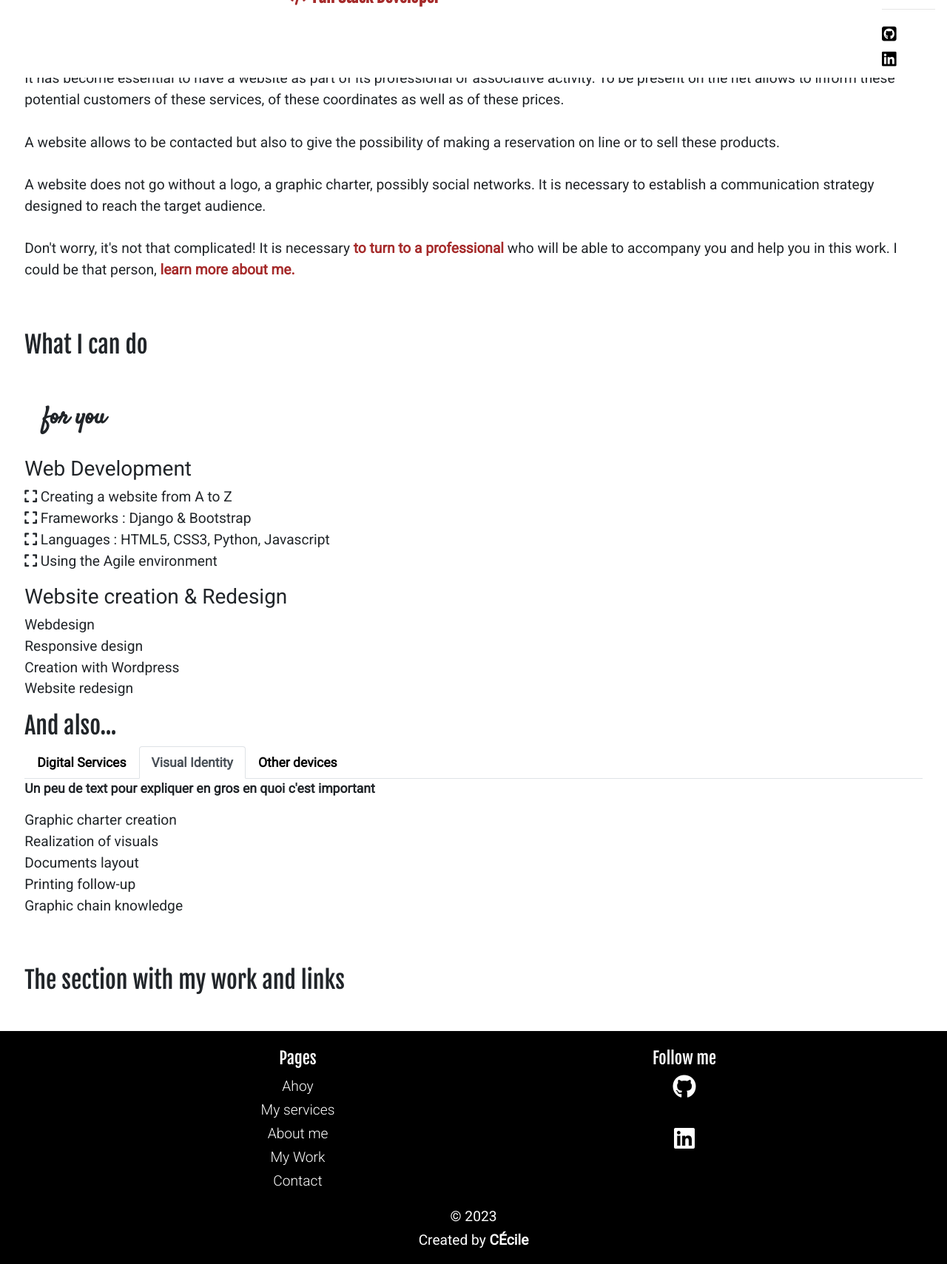
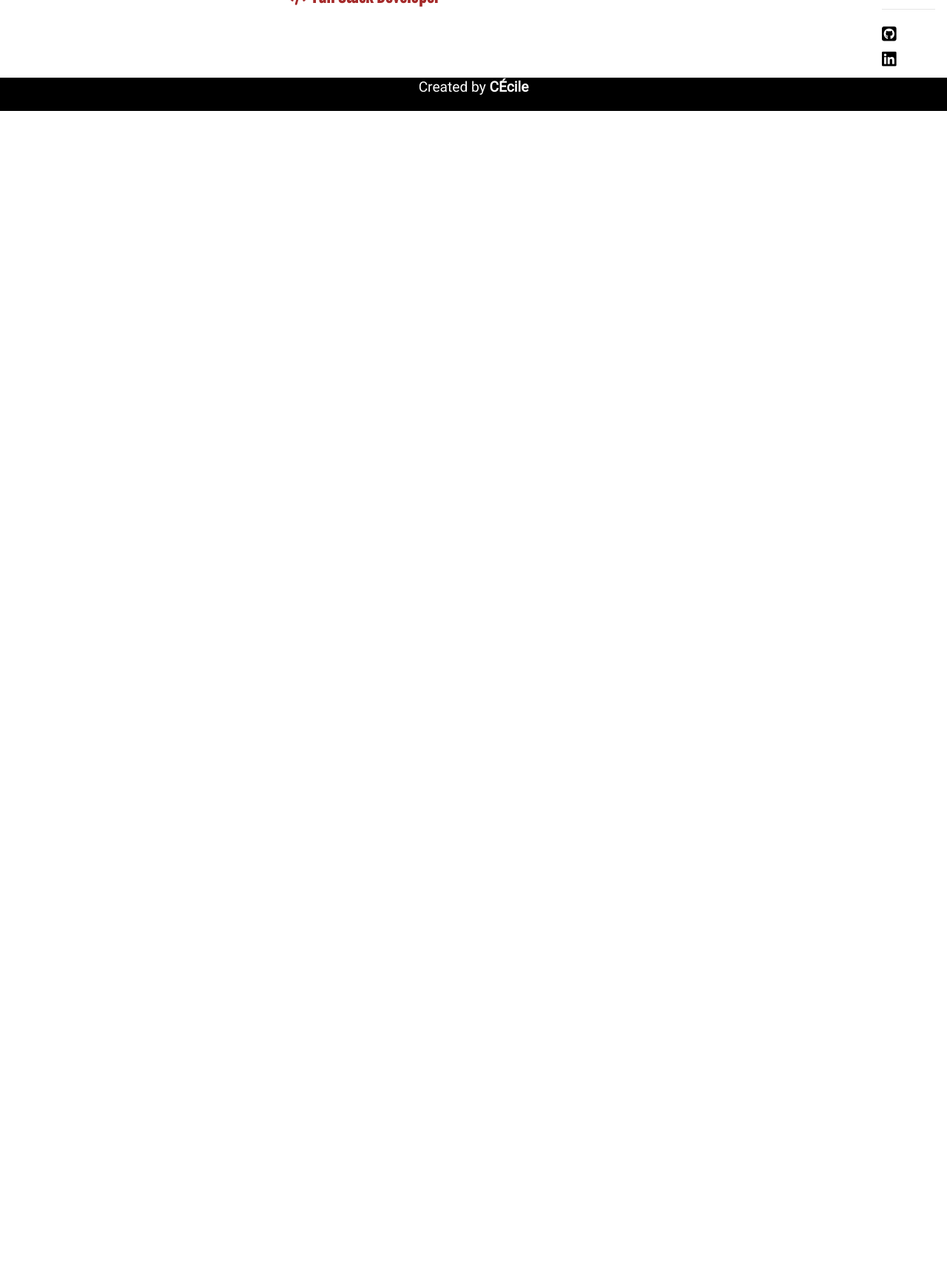
Before and after one commit to cecilegaudron/personal-website, a Django app: page /services.html in a window 1280 px wide. Shown: the part 181-1890 px from the top of the page at 74% size. After the commit the page ends 331 px from the top, so only its background shows below. Run offline with Django 4.2, Linux system fonts and the light colour scheme; some libraries are stand-ins or nearby versions.

Commit message:
Remove content from services page

```diff
--- a/templates/services.html
+++ b/templates/services.html
@@ -5,124 +5,6 @@
 
 {% block content %}
 
-<section>
-    <div>
-        <h1 class="title-handwritten">my
-            SERVICES</h1>
-    </div>
-</section>
-<article>
-    <h2>Take up the challenge</h2>
-    <br>
-    <p>It has become essential to have a website as part of its professional or associative activity. To be present on
-        the net allows to inform these potential customers of these services, of these coordinates as well as of these
-        prices.
-        <br>
-        <br>
-        A website allows to be contacted but also to give the possibility of making a reservation on line or to sell
-        these products.
-        <br>
-        <br>
-        A website does not go without a logo, a graphic charter, possibly social networks. It is necessary to establish
-        a communication strategy designed to reach the target audience.
-        <br>
-        <br>
-        Don't worry, it's not that complicated! It is necessary <a href="{% url 'contact' %}" class="internal-link">to
-            turn to a professional</a> who will be able to accompany you and help you in this work. I could be that
-        person, <a href="{% url 'about' %}" class="internal-link">learn more about me.</a>
-    </p>
-</article>
-<!-- different services section -->
-<section>
-    <h2>What I can do </h2><br>
-    <h2 class="title-handwritten">for you</h2>
-    <!-- Web Development services -->
-    <div>
-        <h3>Web Development</h3>
-        <ul>
-            <li><i class="fa-solid fa-expand"></i> Creating a website from A to Z</li>
-            <li><i class="fa-solid fa-expand"></i> Frameworks : Django & Bootstrap</li>
-            <li><i class="fa-solid fa-expand"></i> Languages : HTML5, CSS3, Python, Javascript</li>
-            <li><i class="fa-solid fa-expand"></i> Using the Agile environment</li>
-        </ul>
-    </div>
-    <!-- Website Creation services -->
-    <div>
-        <h3>Website creation & Redesign</h3>
-        <ul>
-            <li>Webdesign</li>
-            <li>Responsive design</li>
-            <li>Creation with Wordpress</li>
-            <li>Website redesign</li>
-        </ul>
-    </div>
-    <!-- Tab with services -->
-    <!-- https://getbootstrap.com/docs/4.0/components/navs/#javascript-behavior -->
-    <div>
-        <h2>And also...</h2>
-        <ul class="nav nav-tabs" id="myTab" role="tablist">
-            <li class="nav-item">
-                <a class="nav-link" id="digital-tab" data-toggle="tab" href="#digital" role="tab"
-                    aria-controls="digital" aria-selected="false">Digital Services</a>
-            </li>
-            <li class="nav-item">
-                <a class="nav-link active" id="identity-tab" data-toggle="tab" href="#identity" role="tab"
-                    aria-controls="identity" aria-selected="false">Visual Identity</a>
-            </li>
-            <li class="nav-item">
-                <a class="nav-link" id="other-tab" data-toggle="tab" href="#other" role="tab" aria-controls="other"
-                    aria-selected="false">Other devices</a>
-            </li>
-        </ul>
-        <div class="tab-content" id="myTabContent">
-            <!-- Digital Devices tab -->
-            <div class="tab-pane fade" id="digital" role="tabpanel" aria-labelledby="digital-tab">
-                <p class="services-tab-text">
-                    Un peu de text pour expliquer en gros en quoi c'est important
-                </p>
-                <ul>
-                    <li>Social networks management</li>
-                    <li>SEO referencing</li>
-                    <li>Gips maps realization</li>
-                    <li>Image optimization</li>
-                    <li>Digital watch</li>
-                </ul>
-            </div>
-            <!-- Visual Identity tab -->
-            <div class="tab-pane fade show active" id="identity" role="tabpanel" aria-labelledby="identity-tab">
-                <p class="services-tab-text">
-                    Un peu de text pour expliquer en gros en quoi c'est important
-                </p>
-                <ul>
-                    <li">Graphic charter creation</li>
-                    <li>Realization of visuals</li>
-                    <li>Documents layout</li>
-                    <li>Printing follow-up</li>
-                    <li>Graphic chain knowledge</li>
-                </ul>
-            </div>
-            <!-- Other Devices tab -->
-            <div class="tab-pane fade" id="other" role="tabpanel" aria-labelledby="other-tab">
-                <p class="services-tab-text">
-                    Un peu de text pour expliquer en gros en quoi c'est important
-                </p>
-                <ul>
-                    <li>Communication strategy</li>
-                    <li>Content writing</li>
-                    <li>SEO referencing</li>
-                    <li>Shooting</li>
-                    <li>Content correction</li>
-                </ul>
-            </div>
-        </div>
-    </div>
-</section>
-<section id="work">
-    <div>
-        <h2>
-            <p>The section with my work and links</p>
-        </h2>
-    </div>
-</section>
+
 
 {% endblock %}
```
